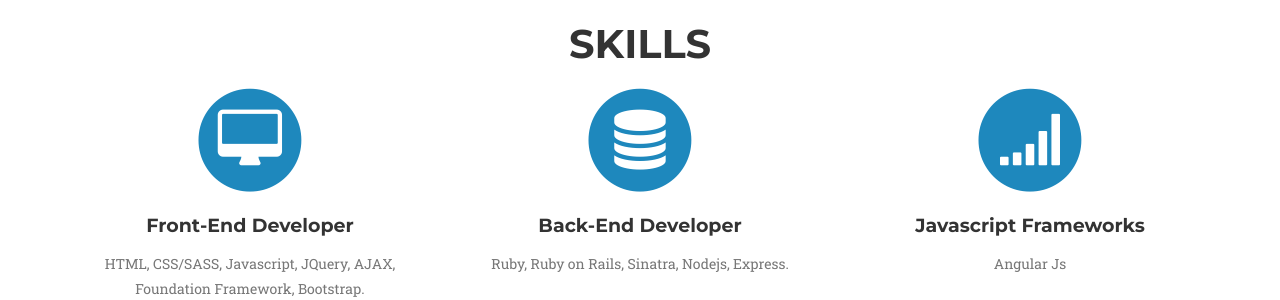
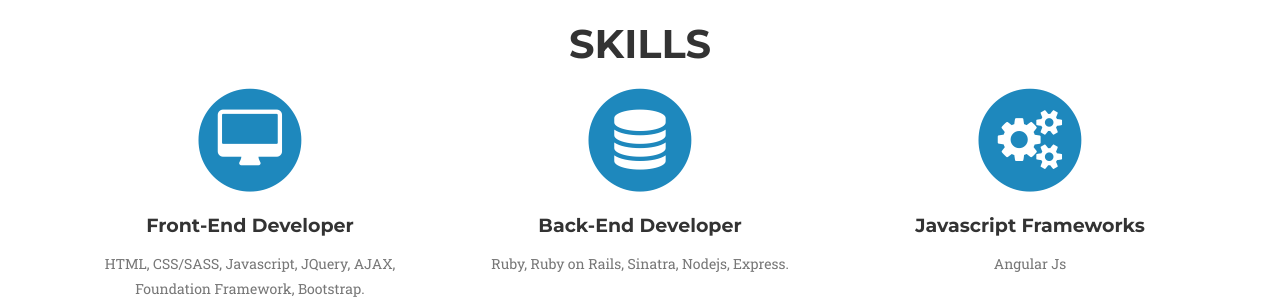
Before and after one commit to gabriel-iac/gabriel-iac.github.io, a Jekyll site: the page built from index.html, in a window 1280 px wide and 900 px high, scrolled down 873 px. Shown: the part 150-450 px from the top of the window. Built offline with Jekyll 4.4.1, drawn with Linux system fonts in a browser that asks for light colours; some web fonts are replaced.

Commit message:
changed icon

```diff
--- a/_includes/services.html
+++ b/_includes/services.html
@@ -27,7 +27,7 @@
                 <div class="col-md-4">
                     <span class="fa-stack fa-4x">
                         <i class="fa fa-circle fa-stack-2x text-primary"></i>
-                        <i class="fa fa-signal fa-stack-1x fa-inverse"></i>
+                        <i class="fa fa-gears fa-stack-1x fa-inverse"></i>
                     </span>
                     <h4 class="service-heading">Javascript Frameworks</h4>
                     <p class="text-muted">Angular Js</p>
```
